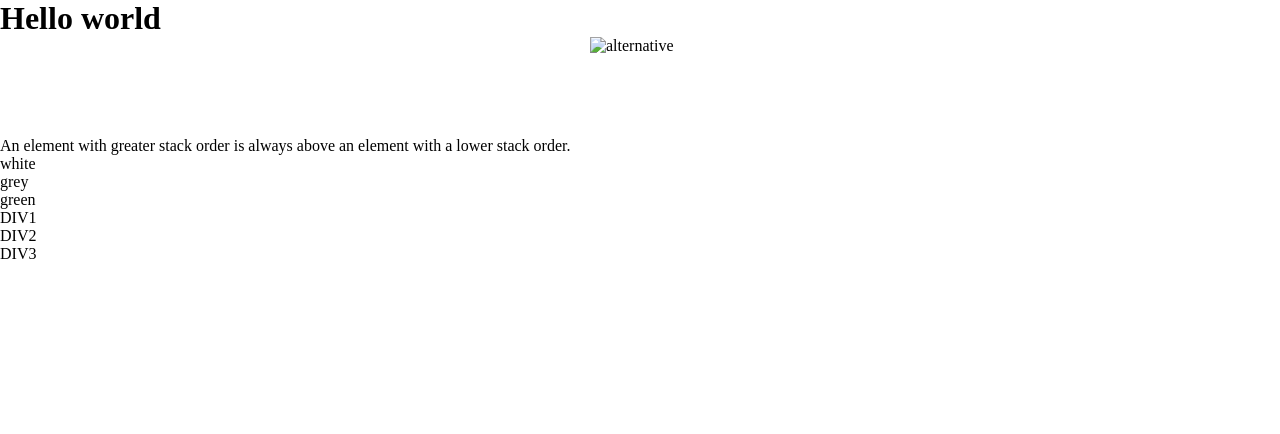
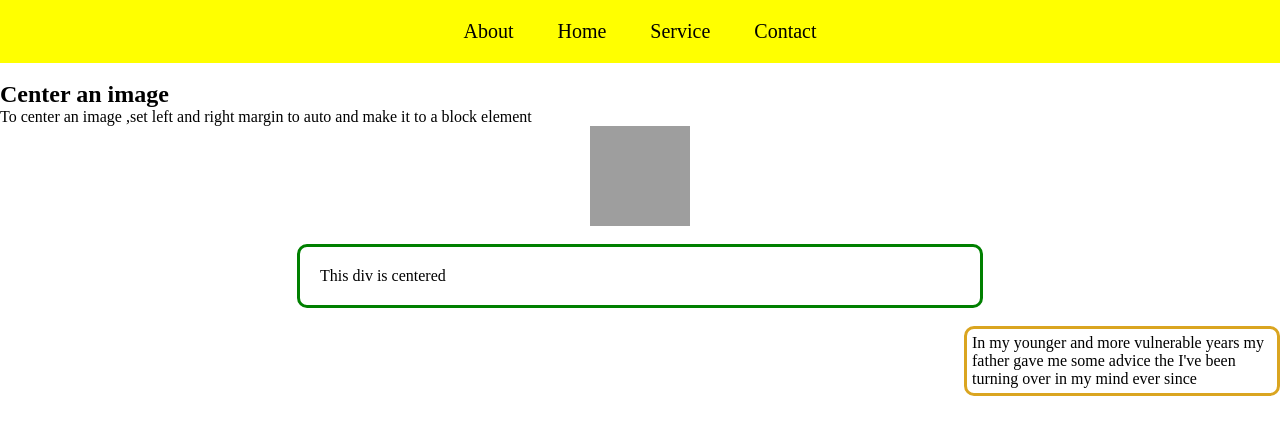
Before and after one commit to GETANGE/JAVASCRIPT-PRACTICE, a plain HTML site: page html and css/html.html in a window 1280 px wide. Drawn offline with Linux system fonts and the light colour scheme; grey boxes are pictures that could not be loaded.

Commit message:
practice

```diff
--- a/html and css/html.html
+++ b/html and css/html.html
@@ -8,21 +8,34 @@
     <link rel="stylesheet" href="html.css">
 </head>
 <body>
-    <h1>Hello world</h1>
-    <img src="pic2.png" alt="alternative">
-    <p>An element with greater stack order is always above an element with a lower stack order.</p>
-<div class="container">
-    <div class="white-box">white </div>
-    <div class="grey-box">grey</div>
-    <div class="green-box">green</div>
+<!---how to use display inline in css---->
+<div>
+    <ul class="nav">
+        <li>About</li>
+        <li>Home</li>
+        <li>Service</li>
+        <li>Contact</li>
+    </ul>
+</div><br>
 
+<!--------centering an image-->
+<div>
+    <h2>Center an image</h2>
+    <p>To center an image ,set left and right margin to auto and
+        make it to a block element
+    </p>
+    <img src="image1.jpg" alt="image to be centered">
+</div><br>
+<!----centering the div----->
+<div class="center">
+    <p>This div is centered</p>
+</div><br>
+
+<div class="center1">
+    <p>In my younger and more vulnerable years
+        my father gave me some advice the I've been
+        turning over in my mind ever since
+    </p>
 </div>
-<!------------the float property------->
-<div class="div-container">
-    <div class="div1">DIV1</div>
-    <div class="div2">DIV2</div>
-    <div class="div3">DIV3</div>
-</div>
-
 </body>
 </html>
```
